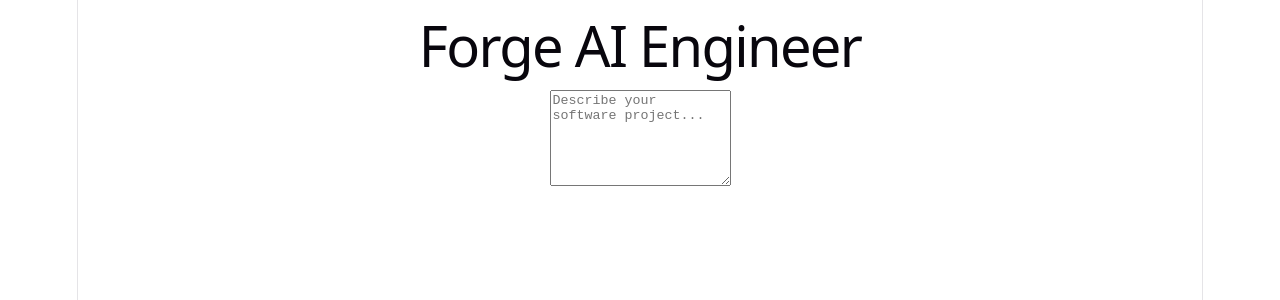
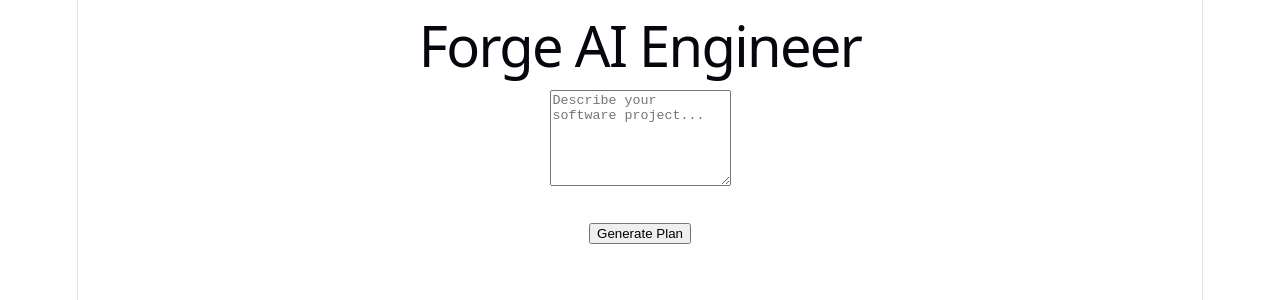
Before and after one commit to DhritiSoni4/forge-ai-engineer, a React (Vite) app in the folder frontend/: page / in a window 1280 px wide. Shown: the top 300 px of the page. Built offline with nearby package versions, Linux system fonts and the light colour scheme.

Commit message:
feat(frontend): add generate plan button

```diff
--- a/frontend/src/pages/Home.tsx
+++ b/frontend/src/pages/Home.tsx
@@ -14,6 +14,11 @@ function Home() {
       placeholder="Describe your software project..."
       rows={6}
     />
+
+    <br />
+    <br />
+
+    <button>Generate Plan</button>
   </div>
 );
 }
```
